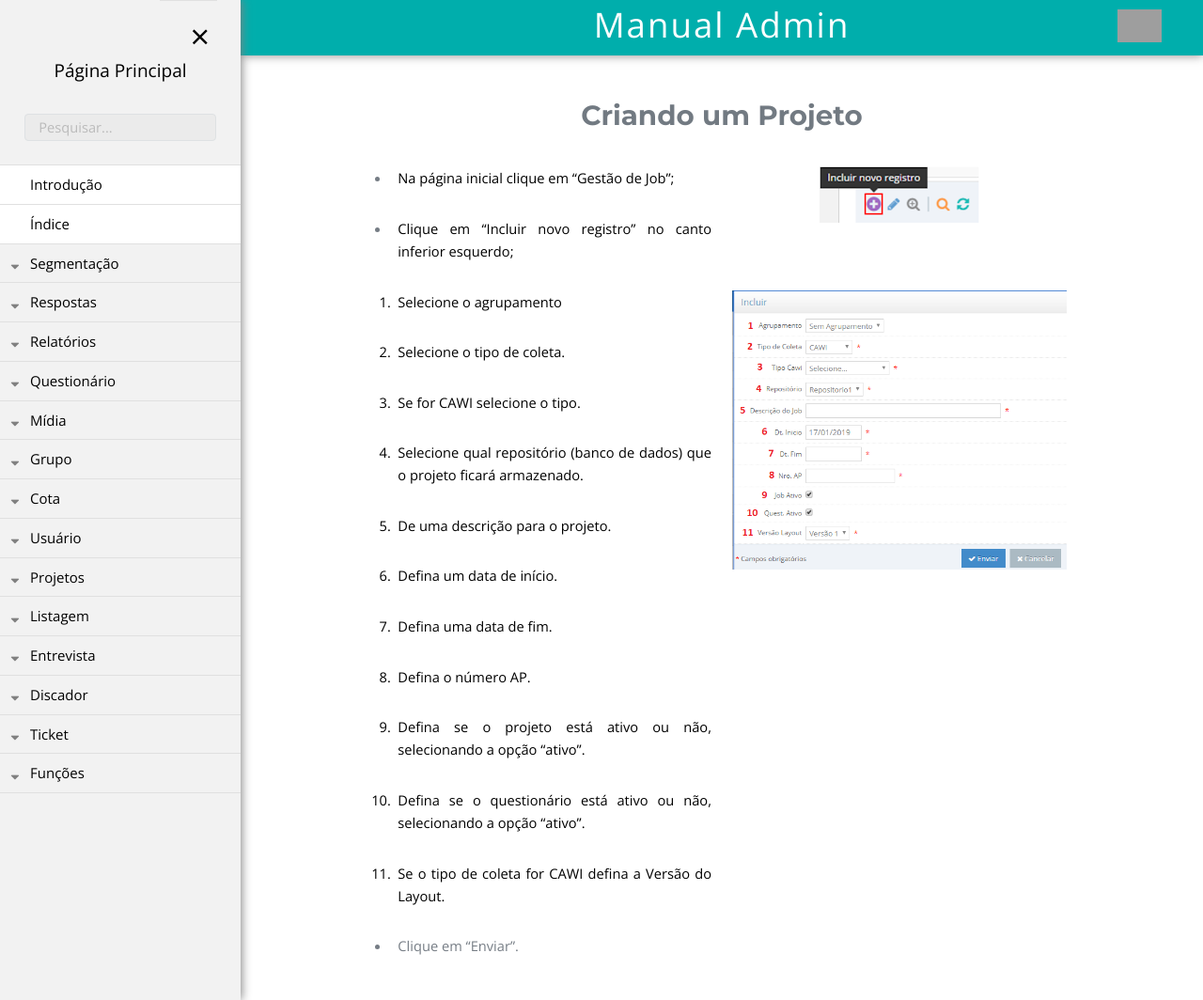
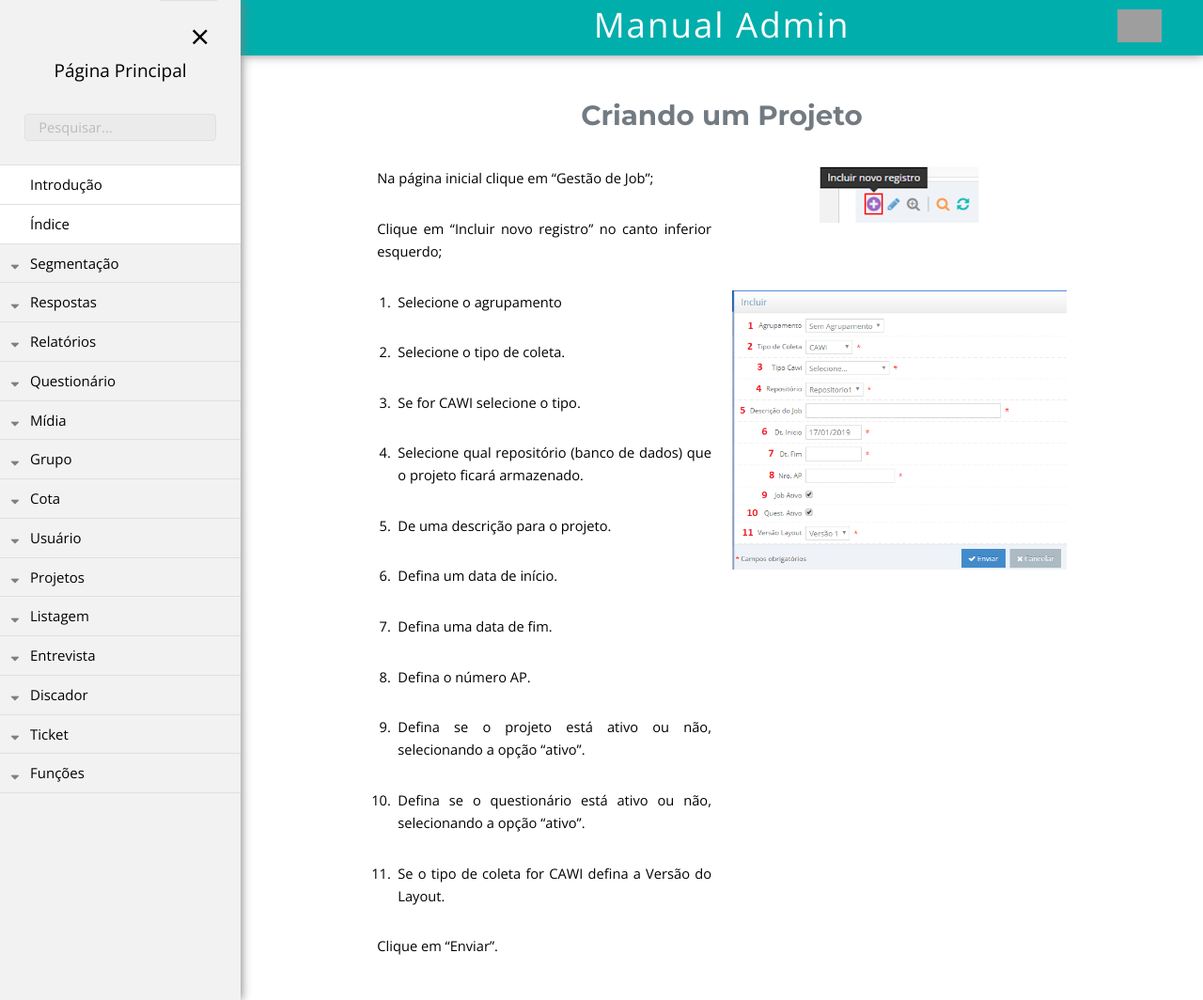
Before and after one commit to rogerio-figueiredo-hsr/hsrtechonline.github.io, a Jekyll site: the page built from _posts/2018-06-15-criando-um-projeto.md, in a window 1280 px wide and 1064 px high. Shown: the whole window at 94% size. Built offline with Jekyll 4.4.1, drawn with Linux system fonts in a browser that asks for light colours; grey boxes are pictures that could not be loaded.

Commit message:
Removendo lista desordenada

```diff
--- a/_posts/2018-06-15-criando-um-projeto.md
+++ b/_posts/2018-06-15-criando-um-projeto.md
@@ -9,9 +9,9 @@ pasta: "Projetos"
 
 <div class="row" markdown="1">
 <div class="6u 12u$(small)" markdown="1">
-- Na página inicial clique em "Gestão de Job";
+Na página inicial clique em "Gestão de Job";
 
-- Clique em "Incluir novo registro" no canto inferior esquerdo;
+Clique em "Incluir novo registro" no canto inferior esquerdo;
 </div>
 <div class="6u 12u$(small)" markdown="1">
 ![Imagem de apoio 1]({{ "/assets/img/criando-projeto-01.png" | prepend: site.baseurl }})
@@ -42,7 +42,7 @@ pasta: "Projetos"
 
 11. Se o tipo de coleta for CAWI defina a Versão do Layout.
 
-- Clique em "Enviar".
+Clique em "Enviar".
 </div>
 <div class="6u 12u$(small)" markdown="1">
 ![Imagem de apoio 2]({{ "/assets/img/criando-projeto-02.jpg" | prepend: site.baseurl }})
```
